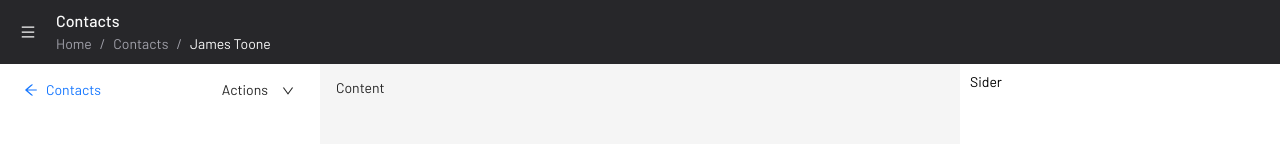
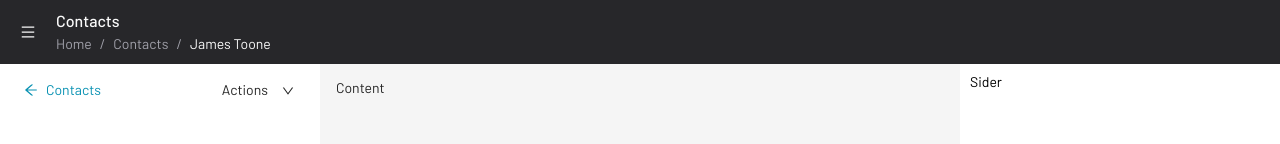
Before and after one commit to 2ne/LoveAdmin, a React (Vite) app: page /Contact in a window 1280 px wide. Shown: the top 144 px of the page. Built offline with nearby package versions, Linux system fonts and the light colour scheme.

Commit message:
Update App.css

```diff
--- a/src/App.css
+++ b/src/App.css
@@ -25,7 +25,7 @@ a,
 .ant-typography a,
 .link,
 .ant-btn-link {
-  @apply text-primary-600 hover:!text-primary-500 hover:underline;
+  @apply !text-primary-600 hover:!text-primary-500 hover:!underline;
 }
 
 h1.ant-typography,
```
